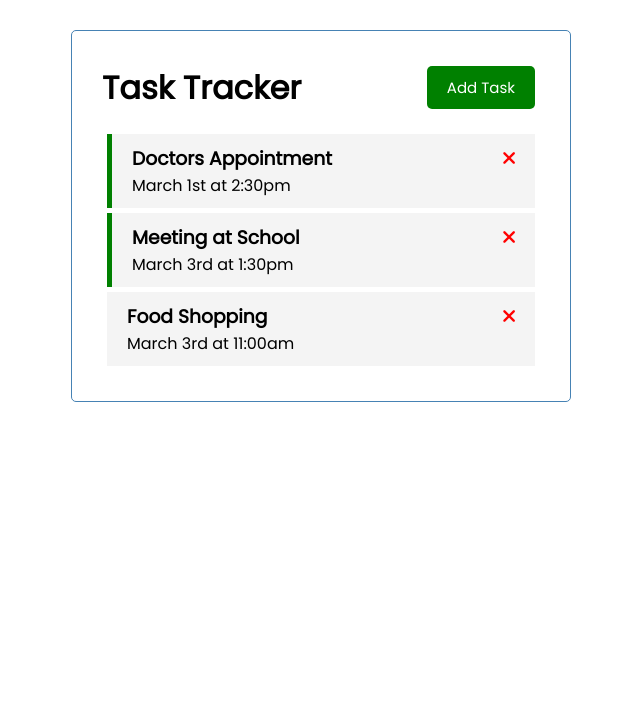
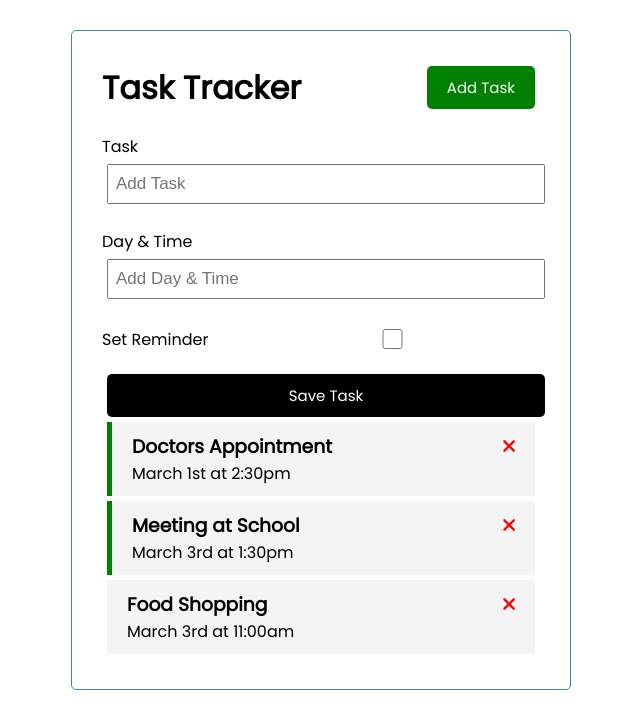
Before and after one commit to DanielMcIntyre2022/Vue-Task-Manager, a Vue app: page / in a window 1280 px wide. Shown: the top 728 px of the page, without its empty margins (319-959 px from the left). Built offline with nearby package versions, Linux system fonts and the light colour scheme.

Commit message:
created AddTask form component and imported it in the top app level file

```diff
--- a/src/App.vue
+++ b/src/App.vue
@@ -1,6 +1,7 @@
 <template>
   <div class="container">
     <Header title="Task Tracker"/>
+    <AddTask/>
     <Tasks @toggle-reminder="toggleReminder" @delete-task="deleteTask" :tasks="tasks"/>
   </div>
 </template>
@@ -9,12 +10,14 @@
 
 import Header from './components/Header';
 import Tasks from './components/Tasks';
+import AddTask from './components/AddTask';
 
 export default {
   name: 'App',
   components: {
     Header,
-    Tasks
+    Tasks,
+    AddTask
   },
   data() {
     return {
--- /dev/null
+++ b/src/components/AddTask.vue
@@ -0,0 +1,58 @@
+<template>
+     <form class="add-form">
+    <div class="form-control">
+      <label>Task</label>
+      <input type="text" name="text" placeholder="Add Task" />
+    </div>
+    <div class="form-control">
+      <label>Day & Time</label>
+      <input
+        type="text"
+        name="day"
+        placeholder="Add Day & Time"
+      />
+    </div>
+    <div class="form-control form-control-check">
+      <label>Set Reminder</label>
+      <input type="checkbox" name="reminder" />
+    </div>
+    <input type="submit" value="Save Task" class="btn btn-block" />
+  </form>
+</template>
+
+<script>
+    export default {
+        name: 'AddTask',
+    }
+</script>
+
+<style scoped>
+    add-form {
+  margin-bottom: 40px;
+}
+.form-control {
+  margin: 20px 0;
+}
+.form-control label {
+  display: block;
+}
+.form-control input {
+  width: 100%;
+  height: 40px;
+  margin: 5px;
+  padding: 3px 7px;
+  font-size: 17px;
+}
+.form-control-check {
+  display: flex;
+  align-items: center;
+  justify-content: space-between;
+}
+.form-control-check label {
+  flex: 1;
+}
+.form-control-check input {
+  flex: 2;
+  height: 20px;
+}
+</style>
```
